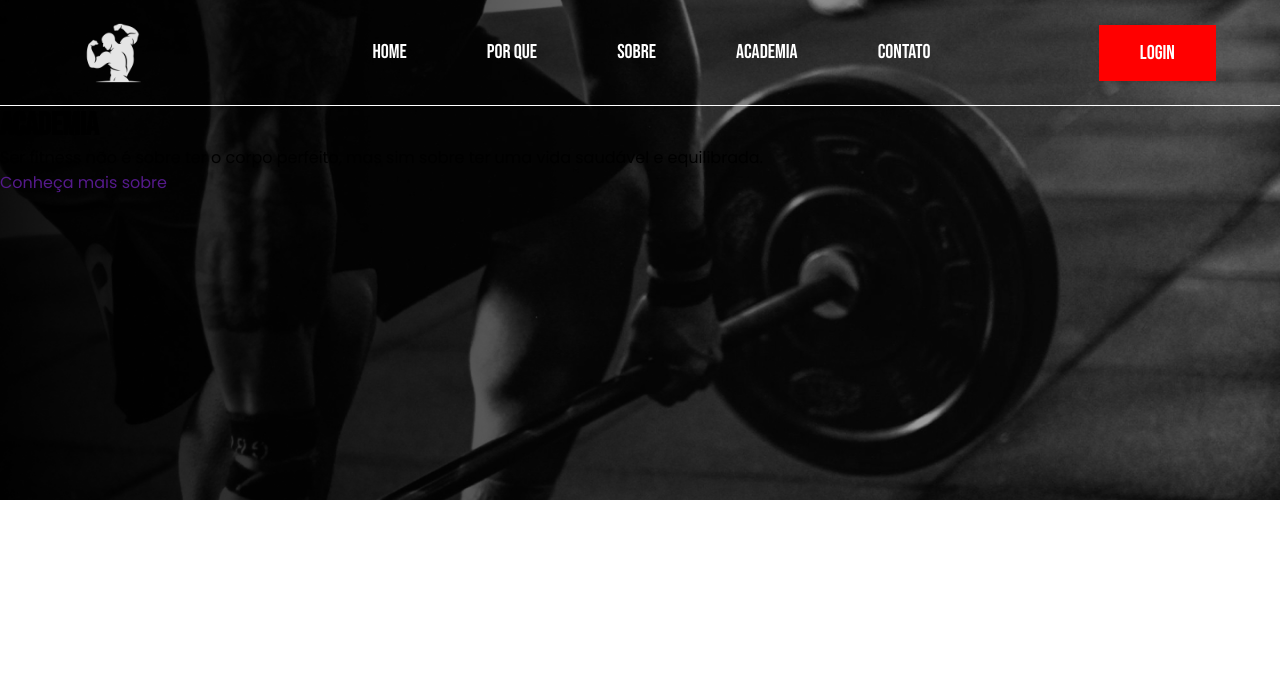
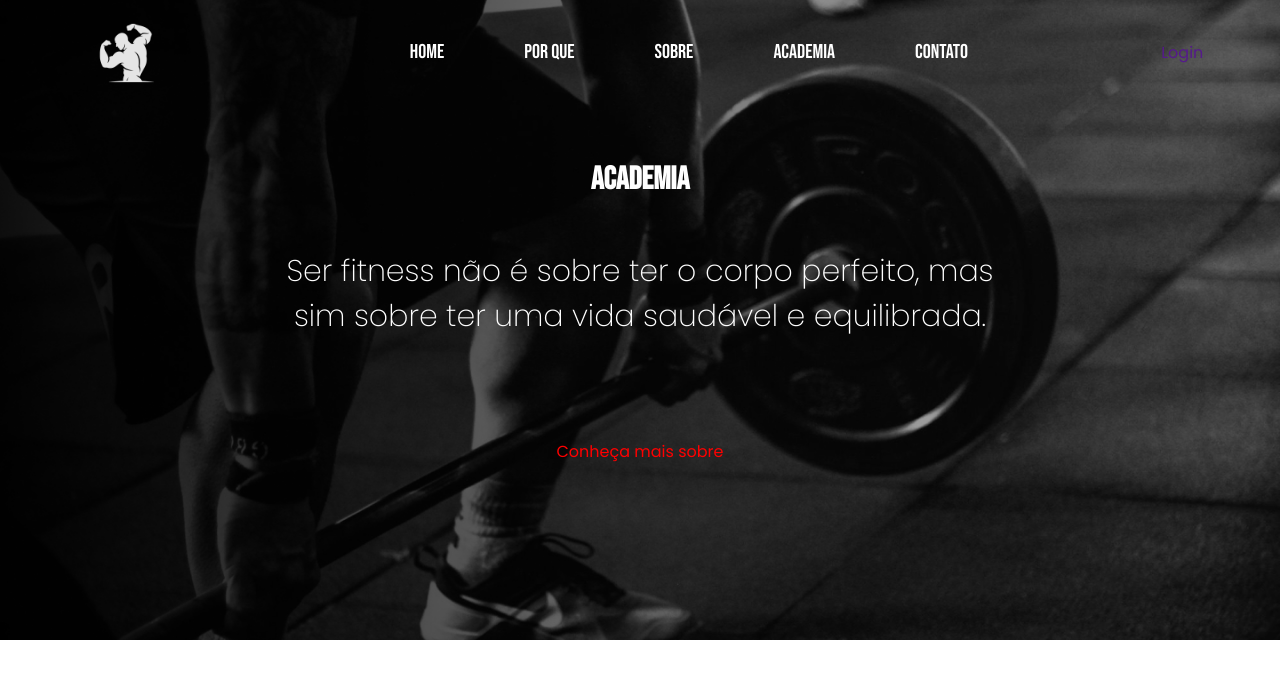
Before and after one commit to GustavoRizerioDev/Projeto-Individual, a plain HTML site: page public/index.html in a window 1280 px wide. Drawn offline with Linux system fonts and the light colour scheme.

Commit message:
adicionando estilos para o cabecalho

```diff
--- a/public/css/header.css
+++ b/public/css/header.css
@@ -1,60 +1,97 @@
 @import url(style.css);
 
-.cabacalho{
+.cabacalho {
   background: url(../assets/img/bg-main.png);
   background-size: cover;
 
   width: 100%;
-    height: 500px;
+  height: 640px;
 }
 
-.cabecalho-nav{
+/* Navegação */
+.cabecalho-nav {
   display: flex;
   align-items: center;
   width: 100%;
-
-    border-bottom: 1px solid var(--branco);
-
+  position: fixed;
+/*   border-bottom: 1px solid var(--branco); */
+  transition: background-color 0.3s ease;
 }
 
-.nav-img{
+.nav-img {
   width: 100px;
   height: 100px;
 }
 
-.nav-lista{
+.nav-lista {
   display: flex;
   list-style: none;
 }
 
-.nav-lista .nav-lista-item{
+.nav-lista .nav-lista-item {
   padding: 40px;
 }
 
-.nav-lista-item .lista-item-link{
+.nav-lista-item .lista-item-link {
   color: white;
   font-size: 20px;
   font-family: "Bebas Neue", sans-serif;
+
+  position: relative;
+  transition: 0.8s;
 }
 
-.nav-lista-item .lista-item-link:active{
+.lista-item-link::after {
+  content: "";
+  position: absolute;
+  bottom: -3px;
+  left: 50%;
+  transform: translateX(-50%);
+  width: 0;
+  height: 0.125rem;
+  background-color: var(--vermelho);
+  transition: width 0.3s ease-in-out;
+}
+
+.lista-item-link:hover {
   color: var(--vermelho);
 }
 
-.nav-botao{
-    border: 1px solid var(--vermelho);
-    padding: 15px 40px;
-    font-size: 20px;
-
-    color: white;
-    background-color: var(--vermelho);
-    font-family: "Bebas Neue", sans-serif;
-
-    transition: 1s;
+.lista-item-link:hover::after {
+  width: 100%;
 }
 
-.nav-botao:hover{
-    padding: 16px 41px;
-    background-color: #be0000;
-    font-size: 22px;
+/* Cabeçalho */
+.cabecalho-container {
+  display: flex;
+  flex-direction: column;
+  align-items: center;
+
+  color: var(--branco);
 }
+
+.cabecalho-container-titulo{
+  margin-top: 160px;
+}
+
+
+.cabecalho-container-paragrafo {
+  font-size: 30px;
+  font-weight: 200;
+
+  margin: 50px;
+  max-width: 750px;
+
+  text-align: center;
+}
+
+.cabecalho-container-link {
+  background: none;
+  color: var(--vermelho);
+
+  margin: 50px;
+}
+
+.cabecalho-container-link:hover {
+  color: var(--branco);
+}
```
Lines whose indentation alone changed are shown as unchanged.
